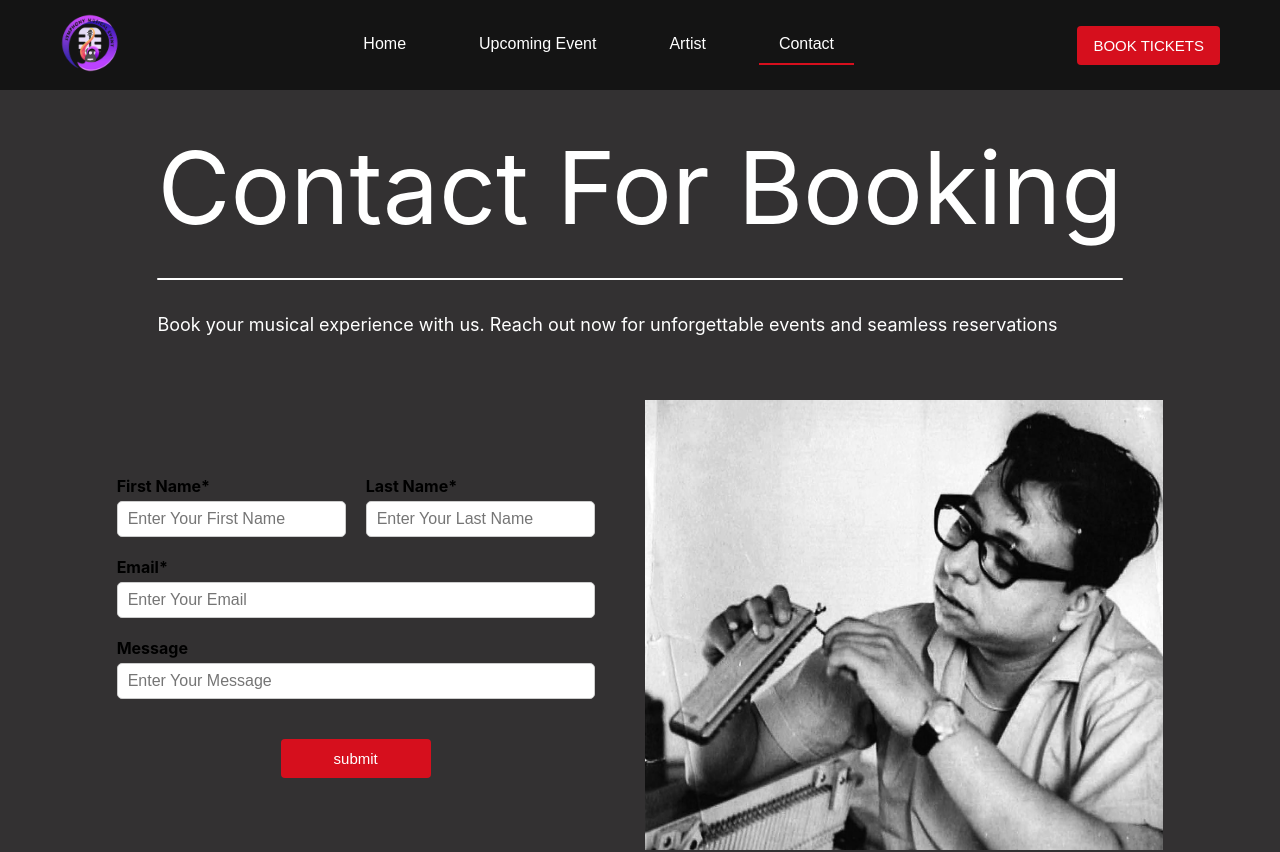
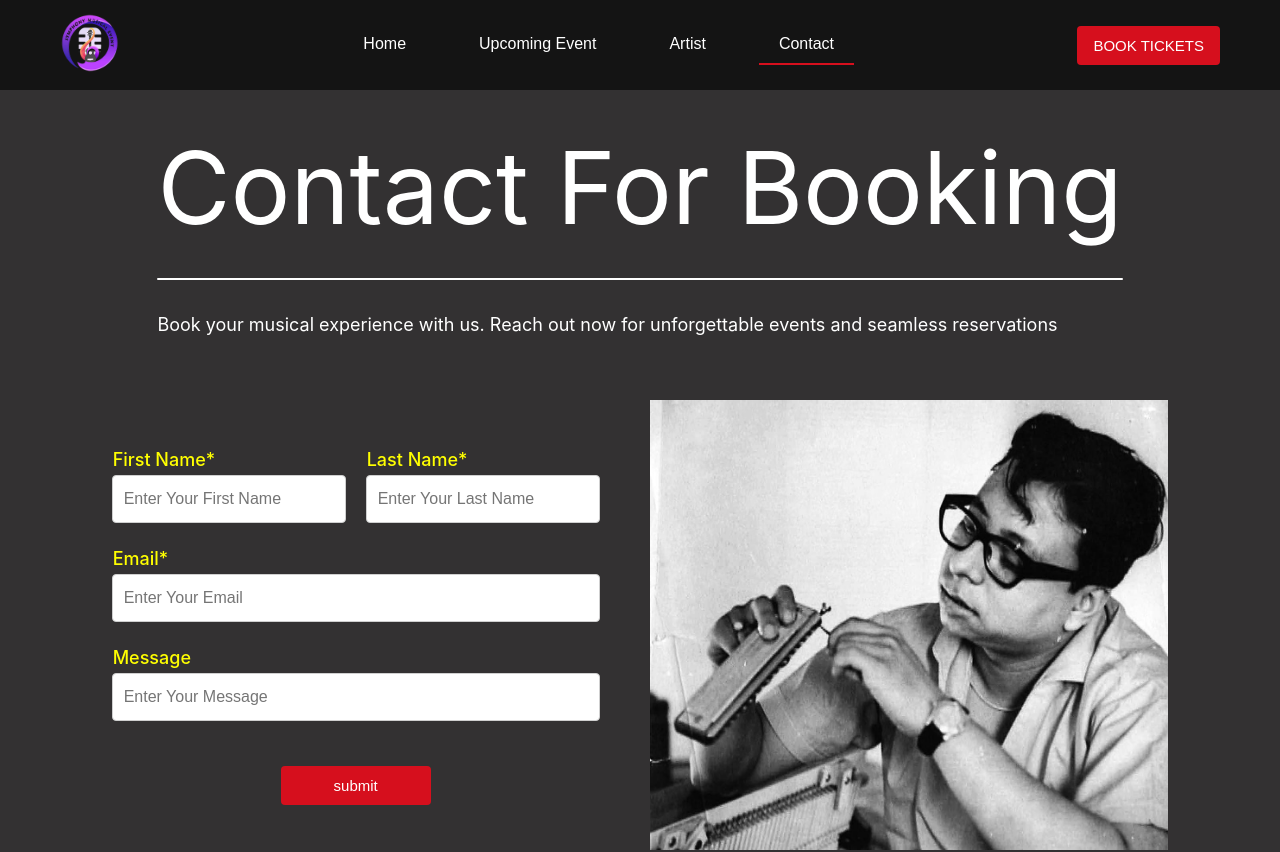
Before and after one commit to shrikrishna24/symphonymusicalevent, a React (Create React App) app: page /contact in a window 1280 px wide. Shown: the top 852 px of the page. Built offline with nearby package versions, Linux system fonts and the light colour scheme.

Commit message:
input-design change

```diff
--- a/src/component/input/input.css
+++ b/src/component/input/input.css
@@ -1,54 +1,51 @@
-/* input.css */
-
-.input-container {
-    margin-bottom: 15px;
+.input-content{
+  position: relative;
+}
+.input-icons{
+  color: black;
+  position: absolute;
+  top: 10px;
+  left:12.5px
 }
 
-  .input-label {
-    display: block;
-    margin-bottom: 5px;
-    font-weight: bold;
+.input-field,.unhovered {
+  width: 100%;
+  background-color: var(--input-bg);
+  color: black;
+  text-align: left;
+  outline: none;
+  border: 1px solid var(--input-border);
+  border-radius: var(--radius);
+  font-size: 16px;
+  font-weight: 500;
+  padding:14px 14px 14px 11px;
 }
 
-  .input-content {
-    position: relative;
+.input-checkbox{
+  display: flex;
+  gap: 10px;
+  font-size: 10px;
 }
 
-  .input-icons {
-    position: absolute;
-    left: 10px;
-    top: 10px;
+.input-field:hover {
+  background-color: var(--input-hover);
 }
 
-  .input-field {
-    width: 100%;
-    padding: 8px 10px;
-    border: 1px solid #ccc;
-    border-radius: 5px;
-    font-size: 16px;
-    transition: border-color 0.3s ease;
-  }
-
-  .input-field.unhovered {
-    background-color: #f0f0f0;
-  }
-
-  .input-checkbox input[type='checkbox'] {
-    margin-right: 5px;
+.input-label{
+  color: yellow;
+  font-size: 18px;
+  font-weight: 500;
+  padding-left: 1px;
+  padding-bottom: 10px;
 }
 
 .password-btn {
   position: absolute;
-    right: 10px;
-    top: 50%;
-    transform: translateY(-50%);
+  right: 5px;
+  top: 10px;
+  color: var(--text-secondary);
+  padding: 5px;
   background-color: transparent;
   border: none;
   cursor: pointer;
 }
-
-  .password-btn:focus {
-    outline: none;
-  }
-
-  /* You may need to adjust the styles for the eye icons */
--- a/src/pages/contact/contact.css
+++ b/src/pages/contact/contact.css
@@ -42,6 +42,7 @@
     display: flex;
     flex-direction: column;
     align-items: center;
+    gap: 25px;
 }
 
 .contact-form>div:nth-child(1){
--- a/src/pages/contact/contact.js
+++ b/src/pages/contact/contact.js
@@ -36,8 +36,8 @@ export default function Contact() {
 						<TextBox inputName="fname" inputLabel={'First Name*'} placeholder={"Enter Your First Name"} />
 						<TextBox inputName="lname" inputLabel={'Last Name*'} placeholder={"Enter Your Last Name"} />
 					</div>
-					<TextBox inputName="email" inputLabel={'Email*'} inputType="email" placeholder={"Enter Your Email"} inputDivClass='contact-field'/>
-					<TextBox inputName="message" inputLabel={'Message'} placeholder={"Enter Your Message"} inputDivClass='contact-field'/>
+					<TextBox inputName="email" inputLabel={'Email*'} inputType="email" placeholder={"Enter Your Email"} inputDivClass='contact-field' />
+					<TextBox inputName="message" inputLabel={'Message'} placeholder={"Enter Your Message"} inputDivClass='contact-field' />
 					<Button btnTitle="submit" btntype={'submit'} />
 				</form>
 
--- a/src/style/theme.css
+++ b/src/style/theme.css
@@ -13,8 +13,8 @@
 
 
     /*INPUT THEME*/
-    --input-bg: #f2f2f23d;
-    --input-hover:  #dcdfe277;
+    --input-bg: white;
+    --input-hover:  #f5f7f9da;
     --input-border:   rgb(207, 207, 207);
 
 
```
Lines whose indentation alone changed are shown as unchanged.
